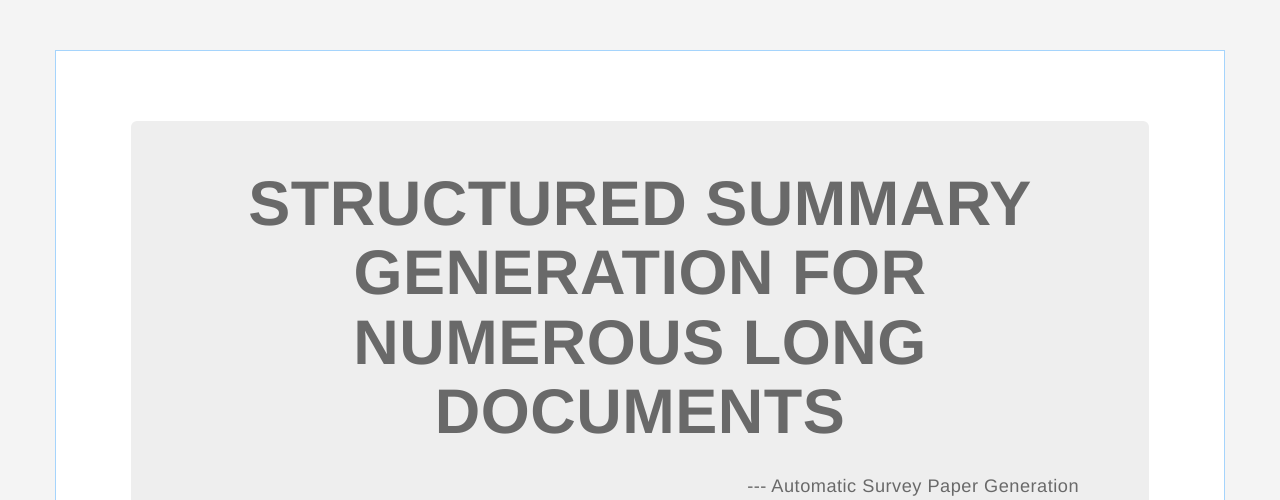
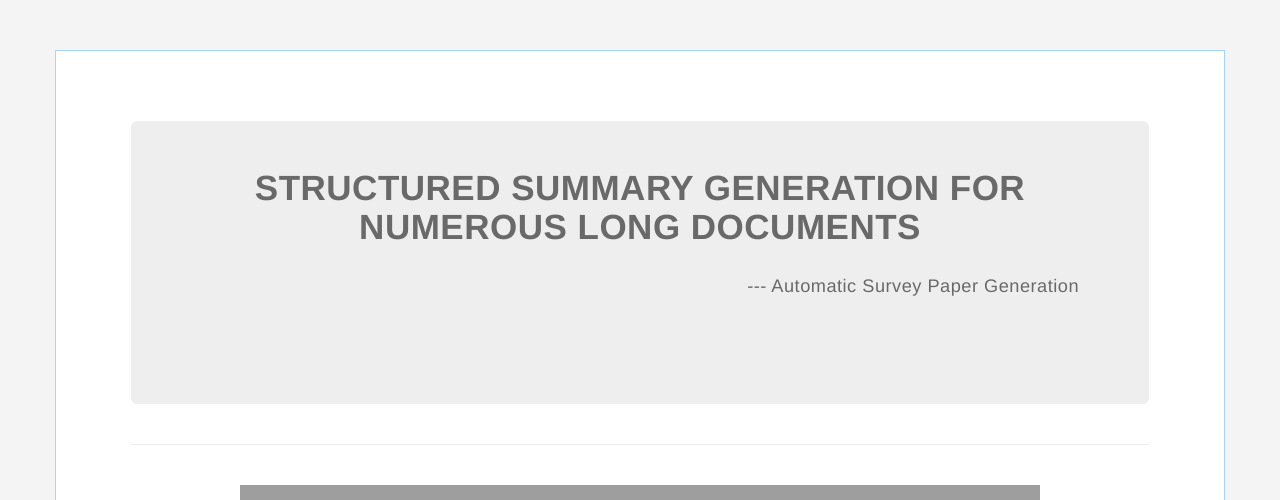
Before and after one commit to preke/asg_demo, a Django app: page / in a window 1280 px wide. Shown: the top 500 px of the page. Run offline with Django 3.2, Linux system fonts and the light colour scheme; some libraries are stand-ins or nearby versions; grey boxes are pictures that could not be loaded.

Commit message:
Update index.html

```diff
--- a/asg/demo/templates/demo/index.html
+++ b/asg/demo/templates/demo/index.html
@@ -97,7 +97,7 @@ FONTS & ICONS
 	HEADER
 	============================ -->
 	<div class="jumbotron">
-		<h1 align="center" > Structured Summary Generation for Numerous Long Documents</h1>
+		<h1 align="center" style="font-size: 2.5em"> Structured Summary Generation for Numerous Long Documents</h1>
 		<h2 align="right"> --- Automatic Survey Paper Generation</h2>
 		<br>
 		<br>
```
